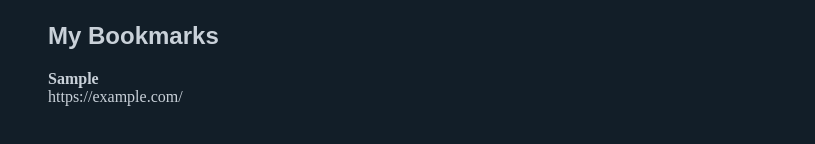
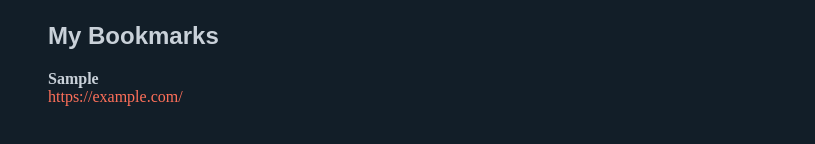
Before and after one commit to ThatMayBeTheCase/Bookmarks-lite, a plain HTML site: page index.html in a window 1280 px wide. Both pictures are taken after typing "Sample", "https://example.com" into the empty fields and a click on the button "Add Bookmark". Shown: the part 478-622 px from the top of the page, without its empty margins (232-1047 px from the left). Drawn offline with Linux system fonts and the light colour scheme.

Commit message:
open bookmark in new tab

```diff
--- a/assets/css/styles.css
+++ b/assets/css/styles.css
@@ -93,6 +93,15 @@ button:hover {
     display: grid;
     gap: .5rem;
 }
+#bookmark-list a {
+    color: var(--accent-color);
+    word-break: break-all;
+    text-decoration: none;
+}
+#bookmark-list a:hover {
+    color: var(--text-color);
+}
+
 .hidden {
-  display: none;
+    display: none;
 }
--- a/assets/js/script.js
+++ b/assets/js/script.js
@@ -33,8 +33,10 @@ document.addEventListener('DOMContentLoaded', () => {
         for (const bm of bookmarks) {
             const li = document.createElement('li');
             li.innerHTML = `
-            <strong>${bm.title}</strong><br>
-            <span>${bm.url}</span>
+                <strong>${bm.title}</strong><br>
+                <a href="${bm.url}" target="_blank" rel= "noopener noreferrer">
+                ${bm.url}
+                </a>
             `;
             list.appendChild(li);
         }
```
